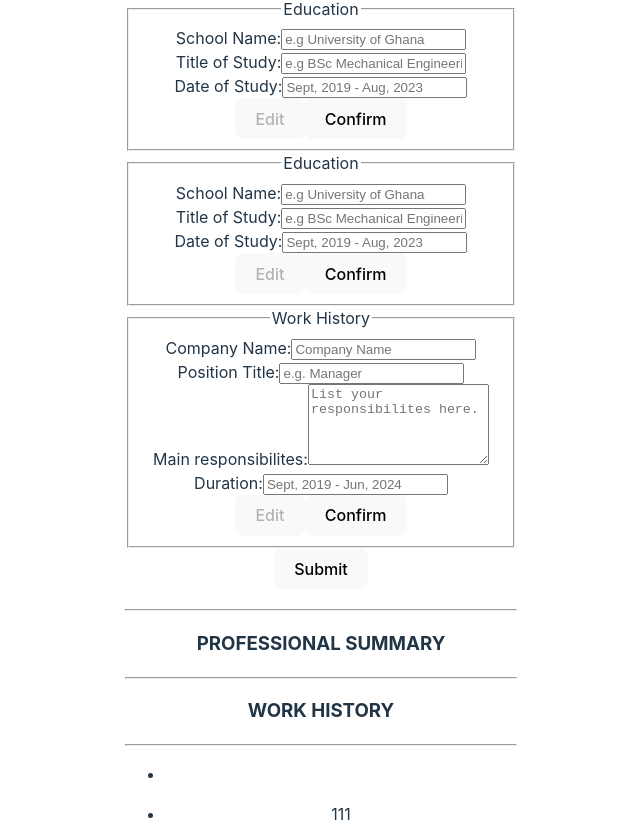
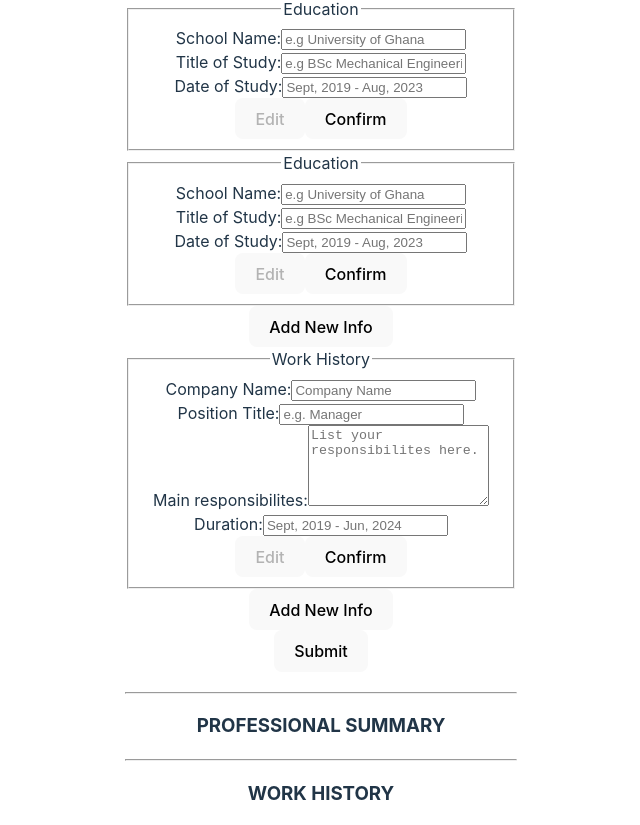
Before and after one commit to mayorr-star/CV_App, a React (Vite) app: page / in a window 1280 px wide. Shown: the part 426-1251 px from the top of the page, without its empty margins (319-959 px from the left). Built offline with nearby package versions, Linux system fonts and the light colour scheme.

Commit message:
Add new buttons after education and work section
To add new form if required

```diff
--- a/src/components/form.jsx
+++ b/src/components/form.jsx
@@ -12,7 +12,9 @@ const Form = ({
   generalInfo,
   educationInfo,
   workInfo,
-  isSubmitted
+  isSubmitted,
+  addEduInfo,
+  addWorkInfo
 }) => {
   const [isValid, setIsValid] = useState({generalInfo: false,
     educationInfo:false,
@@ -40,6 +42,7 @@ const Form = ({
           />
         );
       })}
+      <Button text="Add New Info" isActive={true} handleClick={addEduInfo}/>
       {workInfo.map((info) => {
         return (
           <WorkExperienceForm
@@ -50,6 +53,7 @@ const Form = ({
           />
         );
       })}
+      <Button text="Add New Info" isActive={true} handleClick={addWorkInfo}/>
       <div className="submit">
         <Button type="submit" text="Submit" isActive={true}/>
       </div>
```
